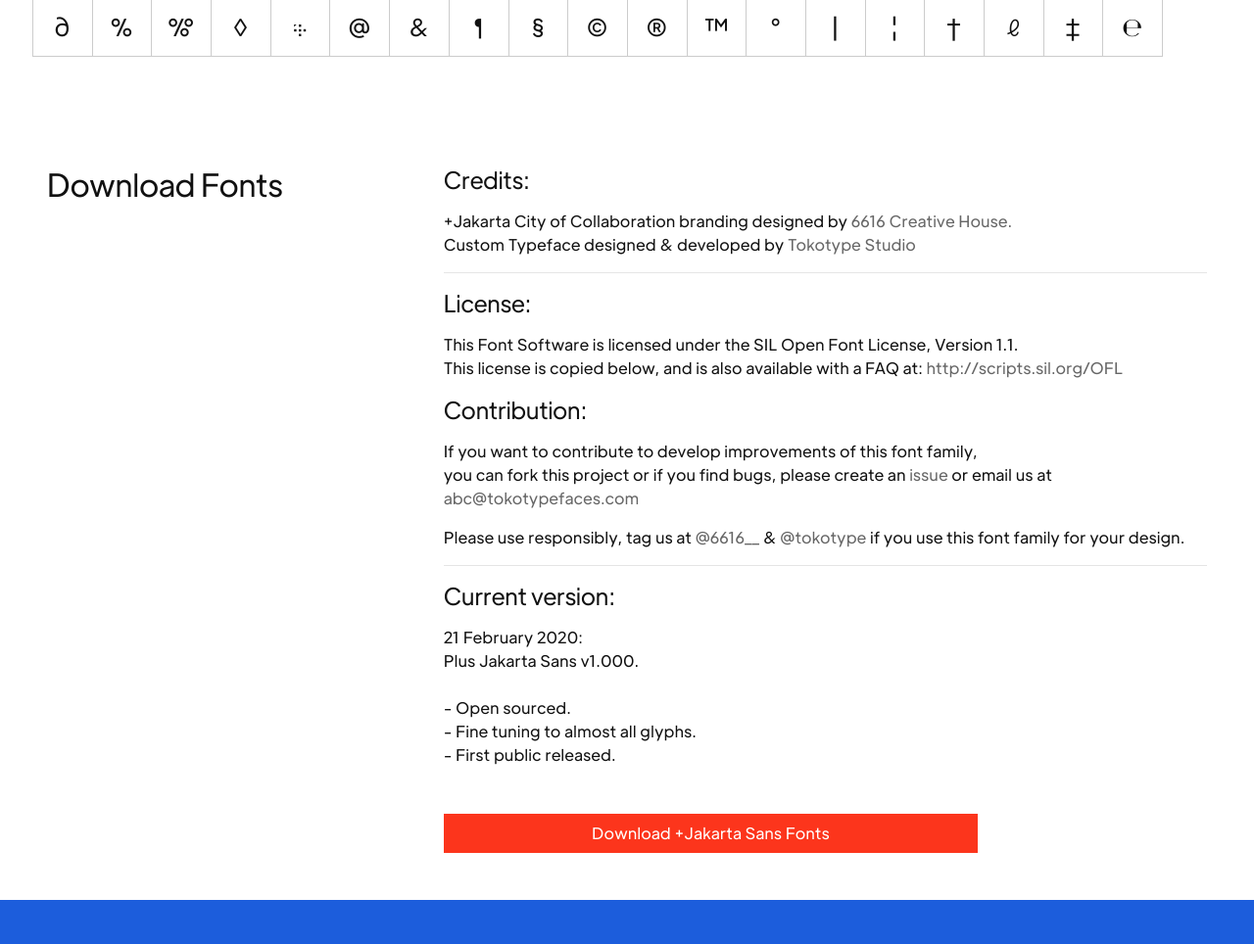
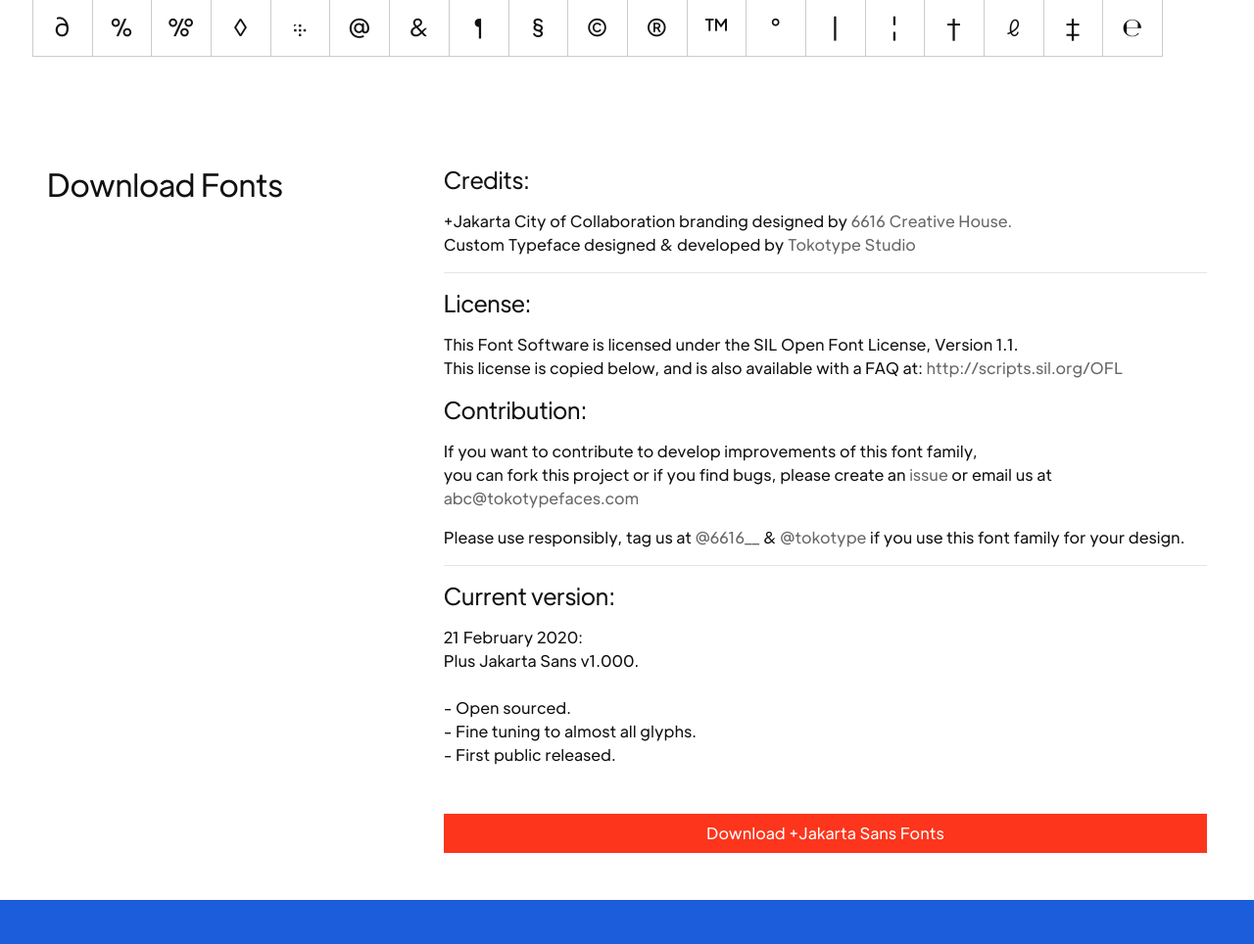
Before and after one commit to tokotype/plusjakarta-sans, a website: page index.html in a window 1280 px wide. Shown: the part 3058-4022 px from the top of the page at 98% size. Drawn offline with Linux system fonts and the light colour scheme.

Commit message:
fixed button width

```diff
--- a/assets/style.css
+++ b/assets/style.css
@@ -30,7 +30,8 @@
 
 .btn-download {
     display: block;
-    width: 70%;
+    width: 100%;
+    height: auto;
 }
 .btn-primary {
     color: #fff;s
```
